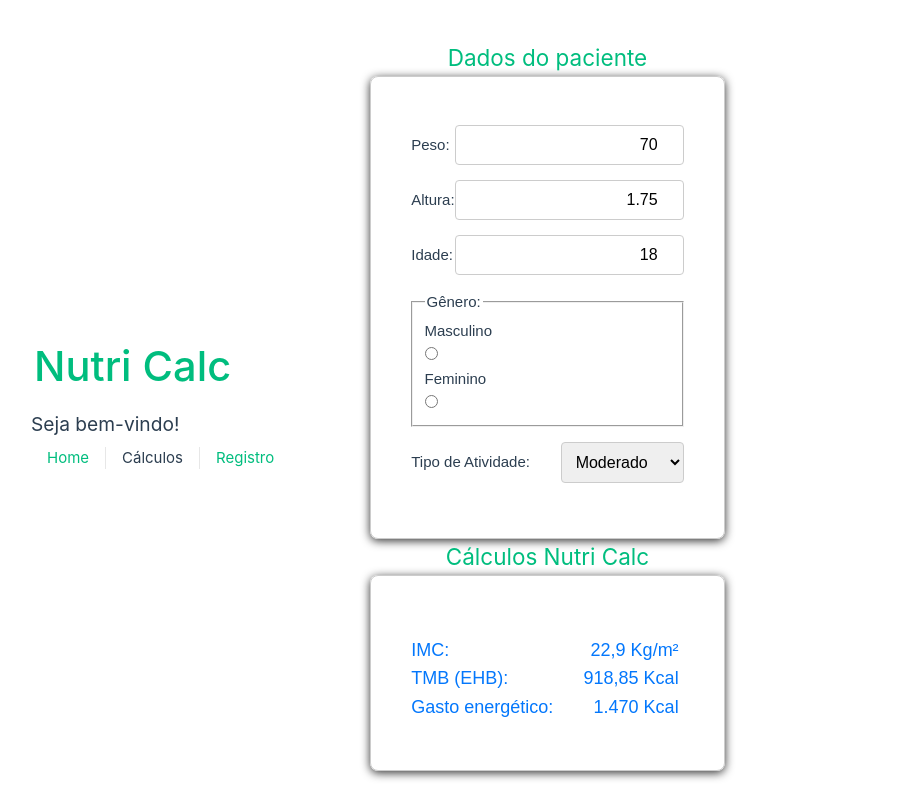
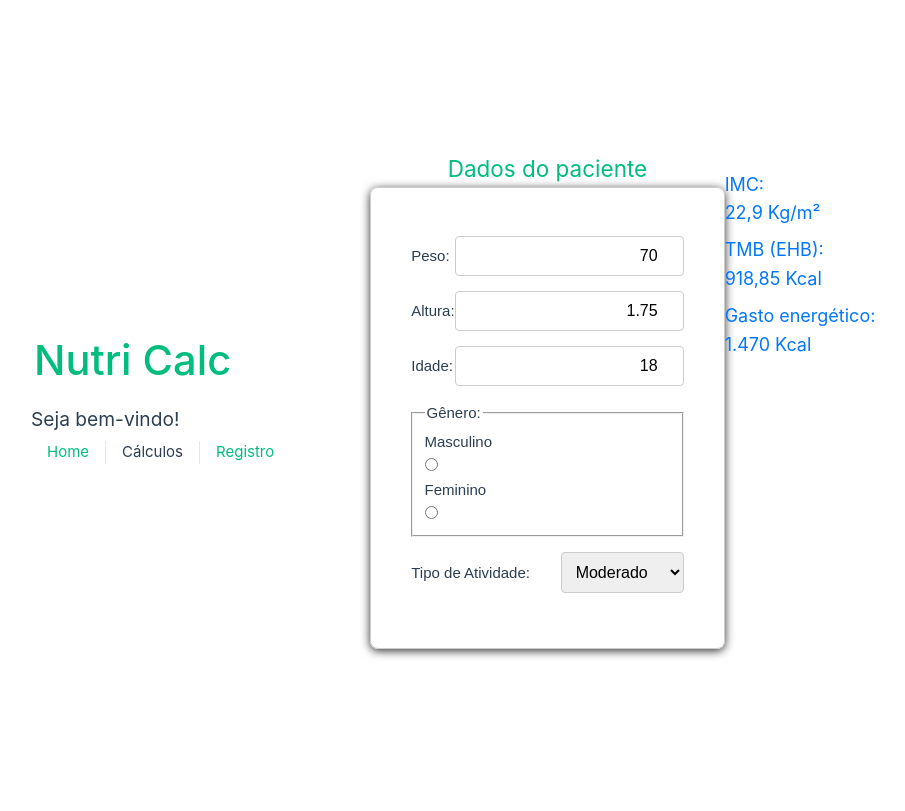
Before and after one commit to senacgo-hugotannus/nutri-calc-frontend, a Vue app: page /calculation in a window 1280 px wide. Shown: the whole page, without its empty margins (95-1000 px from the left). Built offline with nearby package versions, Linux system fonts and the light colour scheme.

Commit message:
NCInfo finalizado. Foi aplicado componentes e o Store.

```diff
--- a/src/App.vue
+++ b/src/App.vue
@@ -11,12 +11,14 @@
       <RouterView />
     </NCContainer>
   </main>
+  <NCInfo/>
 </template>
 
 <script>
 import { RouterLink, RouterView } from 'vue-router'
 import NCContainer from './components/NCContainer.vue'
 import TheNavBar from './components/TheNavBar.vue';
+import NCInfo from './components/NCInfo.vue';
 
 export default {
   name: 'App',
@@ -25,6 +27,7 @@ export default {
     RouterView,
     NCContainer,
     TheNavBar,
+    NCInfo,
   }
 }
 </script>
--- a/src/components/NCInfo.vue
+++ b/src/components/NCInfo.vue
@@ -1,26 +1,48 @@
 <template>
+    <NCContainer>
+        <div class="result">
             <div>
-        <div>
-            <label>{{ imcLabel }}<span> {{ imcValue }}</span></label>
+                <p>IMC:</p>
+                <NCNumber :value="imc" :precision="1" class="Kg" />
             </div>
             <div>
-            <label>{{ tmbLabel }}<span> {{ tmbValue }}</span></label>
+                <p>TMB (EHB):</p>
+                <NCNumber :value="tmb" :precision="2" class="Kcal" />
             </div>
             <div>
-            <label>{{ geLabel }}<span> {{ geValue }}</span></label>
+                <p>Gasto energético:</p>
+                <NCNumber :value="ge" :precision="0" class="Kcal" />
             </div>
         </div>
+    </NCContainer>
 </template>
 
 <script>
+import NCContainer from './NCContainer.vue';
+import NCNumber from './NCNumber.vue';
+import { mapState, mapWritableState } from 'pinia'
+import { pacienteStore } from "@/stores/pacientes.js"
+
 export default {
-    props: {
-        tmbLabel: Text,
-        geLabel: Text,
-        imcLabel: Text,
-        tmbValue: Number,
-        geValue: Number,
-        imcValue: Number,
-    }
+    components: {
+        NCNumber,
+        NCContainer,
+    },
+    computed: {
+        ...mapState(pacienteStore, ['ge', 'imc', 'tmb']),
+        ...mapWritableState(pacienteStore, ['altura', 'fatorAtividade', 'genero', 'idade', 'peso']),
+    },
 }
 </script>
+
+<style scoped>
+.Kg::after {
+    padding: 5px;
+    content: "Kg/m²";
+}
+
+.Kcal::after {
+    padding: 5px;
+    content: "Kcal";
+}
+</style>
--- a/src/views/CalculationView.vue
+++ b/src/views/CalculationView.vue
@@ -1,13 +1,11 @@
 <script>
 import { mapState, mapWritableState } from 'pinia'
 import NCPanel from '@/components/NCPanel.vue';
-import NCNumber from '@/components/NCNumber.vue';
 import NCInput from '@/components/NCInput.vue'
 import { pacienteStore } from "@/stores/pacientes.js"
 
 export default {
   components: {
-    NCNumber,
     NCPanel,
     NCInput,
   },
@@ -61,20 +59,6 @@ export default {
       </label>
     </div>
   </NCPanel>
-  <h2 class="h2">Cálculos Nutri Calc</h2>
-  <NCPanel>
-    <div class="result">
-      <p>IMC:
-        <NCNumber :value="imc" :precision="1" class="Kg" />
-      </p>
-      <p>TMB (EHB):
-        <NCNumber :value="tmb" :precision="2" class="Kcal" />
-      </p>
-      <p>Gasto energético:
-        <NCNumber :value="ge" :precision="0" class="Kcal" />
-      </p>
-    </div>
-  </NCPanel>
 </template>
 
 <style>
@@ -94,14 +78,4 @@ p {
   align-items: center;
   width: inherit;
 }
-
-.Kg::after {
-  padding: 5px;
-  content: "Kg/m²";
-}
-
-.Kcal::after {
-  padding: 5px;
-  content: "Kcal";
-}
 </style>
```
Lines whose indentation alone changed are shown as unchanged.
